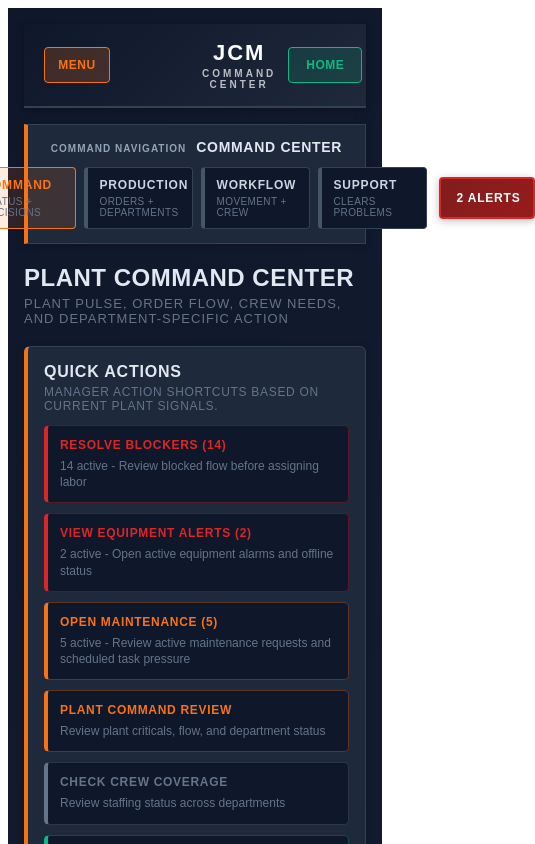
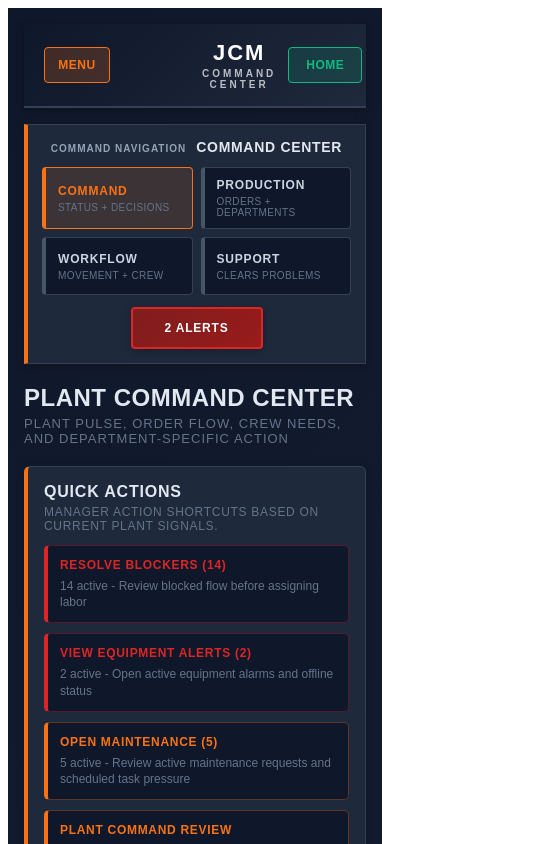
Before and after one commit to jcm-digital-coworker/JCM-Command-Center, a React (Vite) app: page / in a window 390 px wide. Shown: the top 844 px of the page, 535 px wide, since content can reach past the window. Built offline with nearby package versions, Linux system fonts and the light colour scheme.

Commit message:
Allow command navigation bar to wrap on mobile

```diff
--- a/src/components/shell/CommandNavigationBar.tsx
+++ b/src/components/shell/CommandNavigationBar.tsx
@@ -30,7 +30,6 @@ export default function CommandNavigationBar({
       </div>
 
       <div style={navRowStyle}>
-        <div style={navSpacerStyle} />
         <div style={groupButtonGridStyle}>
           {groups.map((group) => {
             const active = group.items.some((item) => item.id === tab);
@@ -90,18 +89,16 @@ const statusHeaderStyle: CSSProperties = {
   alignItems: 'baseline',
   gap: 10,
   textAlign: 'center',
+  flexWrap: 'wrap',
 };
 
 const navRowStyle: CSSProperties = {
-  display: 'grid',
-  gridTemplateColumns: 'minmax(96px, 120px) minmax(460px, 720px) minmax(96px, 120px)',
+  display: 'flex',
   justifyContent: 'center',
-  alignItems: 'center',
+  alignItems: 'stretch',
   gap: 12,
-};
-
-const navSpacerStyle: CSSProperties = {
-  minWidth: 96,
+  flexWrap: 'wrap',
+  width: '100%',
 };
 
 const statusLabelStyle: CSSProperties = {
@@ -123,9 +120,10 @@ function getCurrentLabelStyle(theme: 'dark' | 'light'): CSSProperties {
 
 const groupButtonGridStyle: CSSProperties = {
   display: 'grid',
-  gridTemplateColumns: 'repeat(4, minmax(105px, 1fr))',
+  gridTemplateColumns: 'repeat(auto-fit, minmax(132px, 1fr))',
   gap: 8,
-  width: '100%',
+  width: 'min(100%, 720px)',
+  flex: '1 1 460px',
 };
 
 function getGroupButtonStyle(active: boolean, theme: 'dark' | 'light', groupId: NavigationGroupId): CSSProperties {
@@ -140,6 +138,7 @@ function getGroupButtonStyle(active: boolean, theme: 'dark' | 'light', groupId:
     cursor: 'pointer',
     textAlign: 'left',
     minHeight: 58,
+    minWidth: 0,
   };
 }
 
@@ -188,6 +187,6 @@ function getAlertsButtonStyle(alertCount: number, theme: 'dark' | 'light'): CSSP
     textTransform: 'uppercase',
     boxShadow: '0 2px 8px rgba(0,0,0,0.25)',
     whiteSpace: 'nowrap',
-    justifySelf: 'stretch',
+    flex: '0 1 132px',
   };
 }
```
